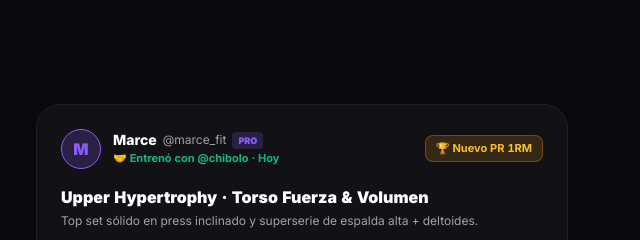
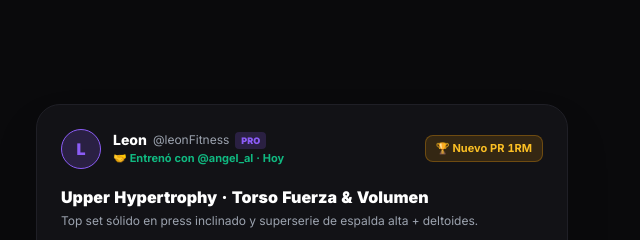
Before and after one commit to weavax-app/WeaVax, a plain HTML site: page index.html in a window 1280 px wide. Shown: the part 860-1100 px from the top of the page, 624-1264 px from the left. Drawn offline with nearby package versions, Linux system fonts and the light colour scheme.

Commit message:
Update index.html

```diff
--- a/index.html
+++ b/index.html
@@ -154,14 +154,14 @@
                 <div class="p-6 rounded-3xl bg-[#121216] border border-[#1F1F26] space-y-4 shadow-2xl">
                     <div class="flex items-center justify-between">
                         <div class="flex items-center space-x-3">
-                            <div class="w-10 h-10 rounded-full bg-[#8B5CF6]/20 border border-[#8B5CF6] flex items-center justify-center font-black text-[#8B5CF6]">M</div>
+                            <div class="w-10 h-10 rounded-full bg-[#8B5CF6]/20 border border-[#8B5CF6] flex items-center justify-center font-black text-[#8B5CF6]">L</div>
                             <div>
                                 <div class="flex items-center space-x-1.5">
-                                    <span class="text-sm font-extrabold text-white">Marce</span>
-                                    <span class="text-xs text-gray-400">@marce_fit</span>
+                                    <span class="text-sm font-extrabold text-white">Leon</span>
+                                    <span class="text-xs text-gray-400">@leonFitness</span>
                                     <span class="px-1.5 py-0.5 rounded bg-[#8B5CF6]/20 text-[#8B5CF6] text-[9px] font-black">PRO</span>
                                 </div>
-                                <p class="text-[11px] text-[#10B981] font-bold">🤝 Entrenó con @chibolo · Hoy</p>
+                                <p class="text-[11px] text-[#10B981] font-bold">🤝 Entrenó con @angel_al · Hoy</p>
                             </div>
                         </div>
                         <span class="px-2.5 py-1 rounded-lg bg-amber-500/15 border border-amber-500/30 text-amber-400 text-[11px] font-bold">🏆 Nuevo PR 1RM</span>
```
